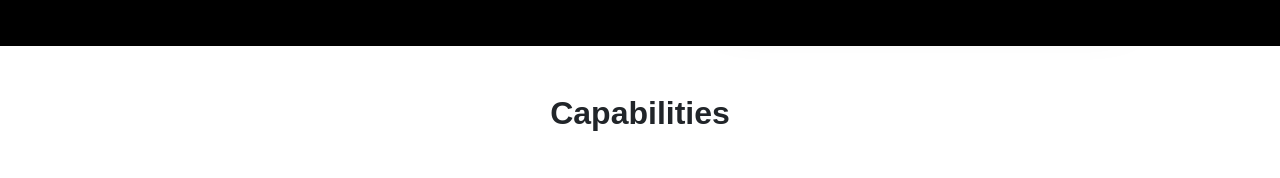
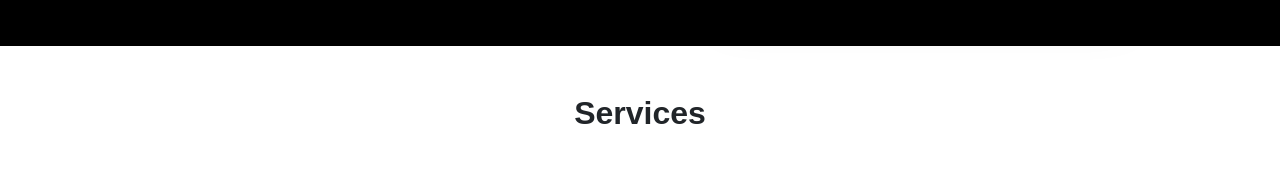
Before and after one commit to testudotechnologies-cmd/Site, a SvelteKit app: page / in a window 1280 px wide. Shown: the part 1276-1454 px from the top of the page. Built offline with nearby package versions, Linux system fonts and the light colour scheme.

Commit message:
services -< capabilities

```diff
--- a/src/routes/+page.svelte
+++ b/src/routes/+page.svelte
@@ -38,10 +38,10 @@
   </div>
 </Section>
 
-<!-- capabilities -->
+<!-- services -->
 <Section>
   <div class="text-center mb-5">
-    <h2 class="fw-bold">Capabilities</h2>
+    <h2 class="fw-bold">Services</h2>
   </div>
 
   <div class="row g-4">
```
